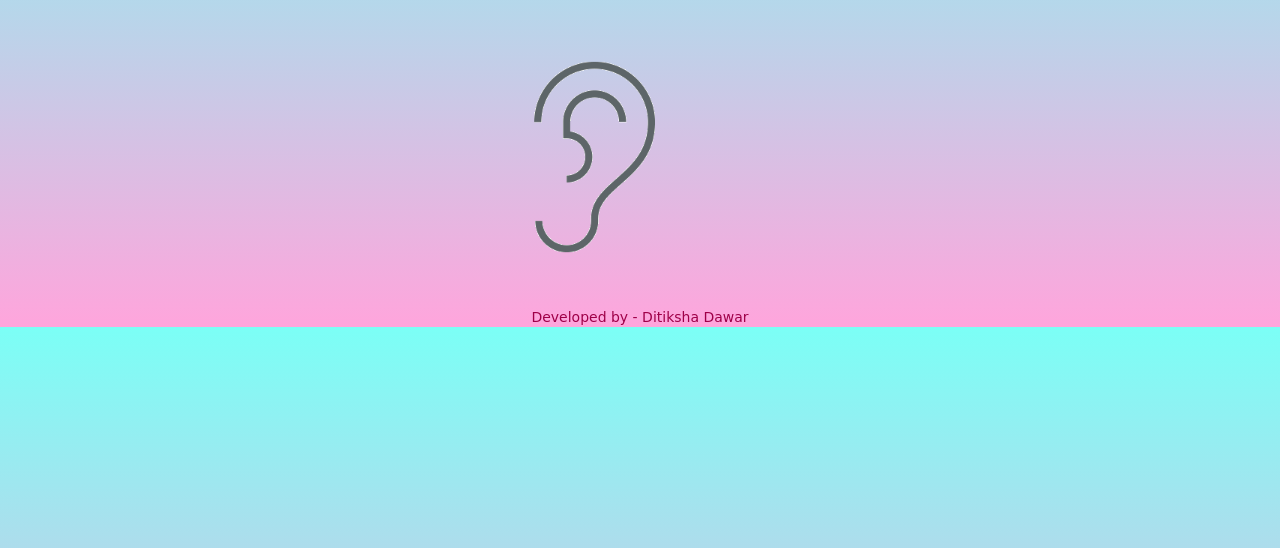
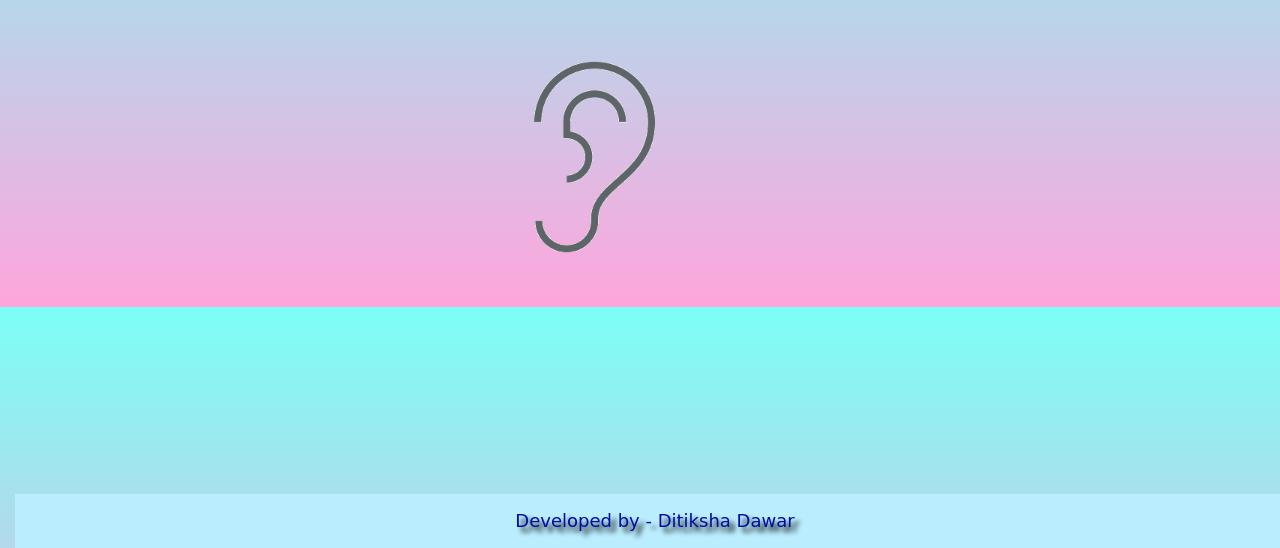
Before and after one commit to Ditiksha/RECOGNIZING-ANIMALS-BY-VOICE, a plain HTML site: page index.html in a window 1280 px wide. Shown: the part 252-800 px from the top of the page. Drawn offline with nearby package versions, Linux system fonts and the light colour scheme; a web font is replaced by a local one.

Commit message:
Add files via upload

```diff
--- a/main.js
+++ b/main.js
@@ -1 +1,12 @@
-//https://teachablemachine.withgoogle.com/models/WFZQ2FTeM/
+function startClassification() {
+    navigator.mediaDevices.getUserMedia({ audio: true });
+    classifier = ml5.soundClassifier('https://teachablemachine.withgoogle.com/models/WFZQ2FTeM/model.json', modelReady);
+}
+
+function modelReady() {
+    classifier.classify(gotResults);
+}
+
+function gotResults(error, result) {
+    console.log("Got Results");
+}
--- a/style.css
+++ b/style.css
@@ -1,6 +1,7 @@
 body {
     background: linear-gradient(#7bfff6 0%, #ffa5dc 100%);
 }
+
 .header_div {
     color: #9f0048;
     font-family: 'Fascinate Inline', cursive;
@@ -21,3 +22,15 @@ body {
     font-weight: bolder;
     letter-spacing: 3px;
 }
+
+.copy_right_footer {
+    position: fixed;
+    color: #000ba3;
+    bottom: 0;
+    width: 100%;
+    font-size: 18px;
+    background-color: rgb(186, 237, 254);
+    line-height: 3;
+    text-align: center;
+    text-shadow: 5px 5px 5px rgb(0, 0, 0);
+}
```
